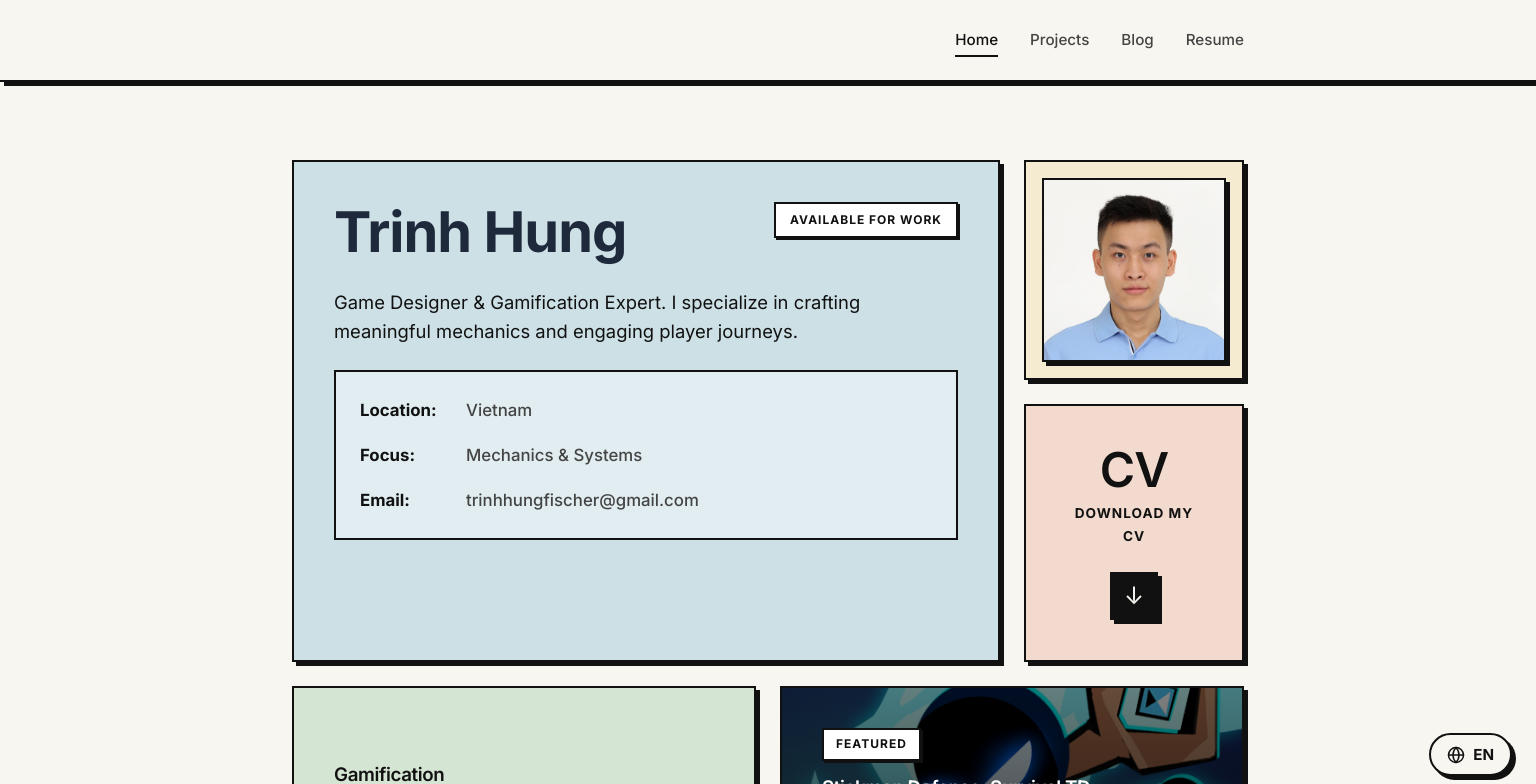
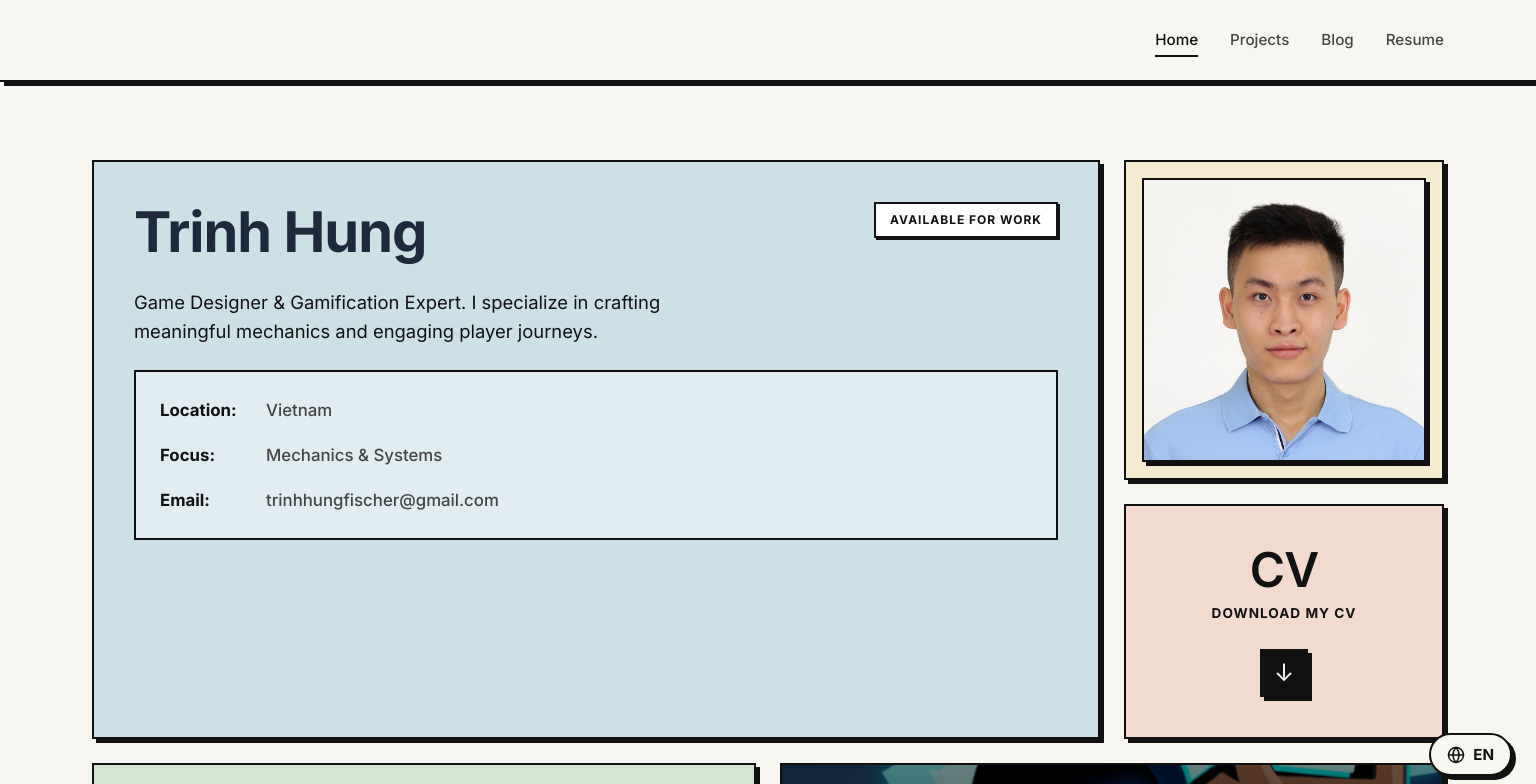
Before and after one commit to trinhhungfischer/trinhhungfischer.github.io, a React (Vite) app: page /#/ in a window 1536 px wide. Shown: the top 784 px of the page. Built offline with nearby package versions, Linux system fonts and the light colour scheme.

Commit message:
fix: add new super width resolution

```diff
--- a/src/index.css
+++ b/src/index.css
@@ -67,9 +67,16 @@ button {
 
 /* Utilities */
 .container {
-  max-width: 1000px;
+  width: 100%;
+  max-width: 1280px; /* Tăng kích thước tối đa từ 1000px lên 1280px cho màn hình lớn */
   margin: 0 auto;
   padding: 0 24px;
+}
+
+@media (min-width: 1440px) {
+  .container {
+    max-width: 1400px; /* Thêm một mốc cho các màn hình siêu rộng */
+  }
 }
 
 .text-gradient {
```
